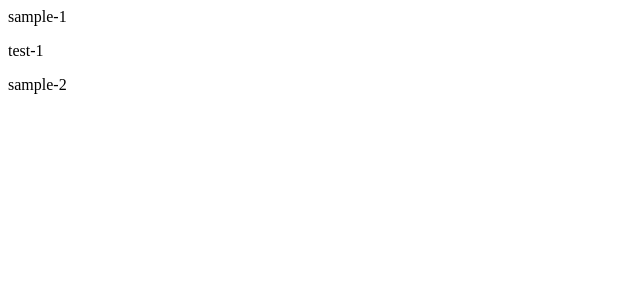
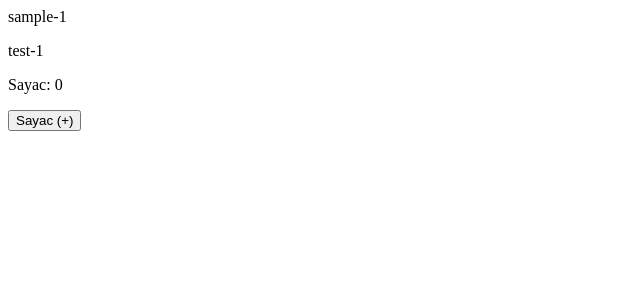
Before and after one commit to neominalsolutions/react-app-with-webpack, a React app: page / in a window 1280 px wide. Shown: the top 300 px of the page, without its empty margins (0-640 px from the left). Built offline with nearby package versions, Linux system fonts and the light colour scheme.

Commit message:
Set State Ref Types

```diff
--- a/src/components/class-component-sample.tsx
+++ b/src/components/class-component-sample.tsx
@@ -9,20 +9,56 @@ type Props = {
 	text: string;
 	content?: string; // Optional değer
 };
-// const c: Props = { text: '10' };
-// c.text
-export class ClassComponentSample extends Component<Props> {
+
+// Stateler kullanıcı etkileşimi sonrasında component içerisinde güncellenebilen ve güncel değerleri ekrana yansıtılabilen yapılar.
+// Props Stateless çalışır, ilk doma component basılırken gönderilecek değerler Props ile verilir.
+// State StateFull çalışır, component açıldıktan sonra component arayüzlerindeki güncellemeler State ile yapılar.
+type State = {
+	counter: number;
+	title: string;
+};
+
+export class ClassComponentSample extends Component<Props, State> {
 	// class içerisinden props ismi ile propertylere bağlanırız.
 	// class component ait props bilgisi kalırım alaınan Component sınıfına taşındı.
 	constructor(props: Props) {
 		super(props);
+		this.state = { counter: 0, title: '' }; // state initialize ettik.
+		// direkt olarak method class componente bağlkanacak ise bind işlemini uyguluyoruz
+		this.increase = this.increase.bind(this);
+		// direkt method bağlayacaksak bu yöntem ile ilerlemeliyiz.
 	}
+	increase(): void {
+		// state değişimi asenkron çalışır bu sebeple state değiştiği anı set state kodundan sonra yakalayamayız. Bunun için callback function tanımlamışlar.
+		// this.state.title = 'deneme'; Not ste State olmadan state deki hiçbir değer güncellenemez
 
+		// this.setState({ title: 'deneme1' }); // WriteOnly
+
+		// this.setState({ ...this.state }); // referans değişikliği
+		// this.setState([... this.state]); //  array ref değişikliği state tetikler. virtual dom tetiklenmesi için spread operator kullandık.
+
+		this.setState({ counter: this.state.counter + 1 }, () => {
+			console.log('state değişitiğinde tetiklendi', this.state);
+		});
+		// console.log('değişen state', this.state); Yanlış bir state yakalama yöntemi.
+	}
 	render(): ReactNode {
 		return (
 			<div>
 				{this.props.text}
 				<p>{this.props.content}</p>
+				<p>
+					Sayac: {this.state.counter}{' '}
+					{/* model binding, yazım şekli olarak interpolation */}
+				</p>
+				<button
+					onClick={this.increase}
+					// onClick={() => this.increase()}
+					// state değişikliklerini class Component içerisinde setState method ile yapıyoruz.
+					// this.setState({ ...this.state, counter: this.state.counter + 1 });
+				>
+					Sayac (+)
+				</button>
 			</div>
 		);
 	}
--- a/src/index.tsx
+++ b/src/index.tsx
@@ -27,7 +27,7 @@ const rootElement = ReactDOM.createRoot(
 rootElement.render(
 	<div>
 		<ClassComponentSample text="sample-1" content="test-1" />
-		<ClassComponentSample text="sample-2" />
+		{/* <ClassComponentSample text="sample-2" /> */}
 		<a href="www.a.com"></a>
 	</div>
 );
```
